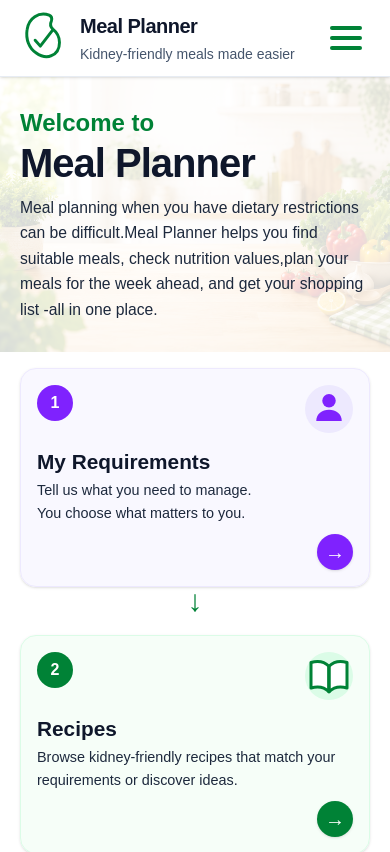
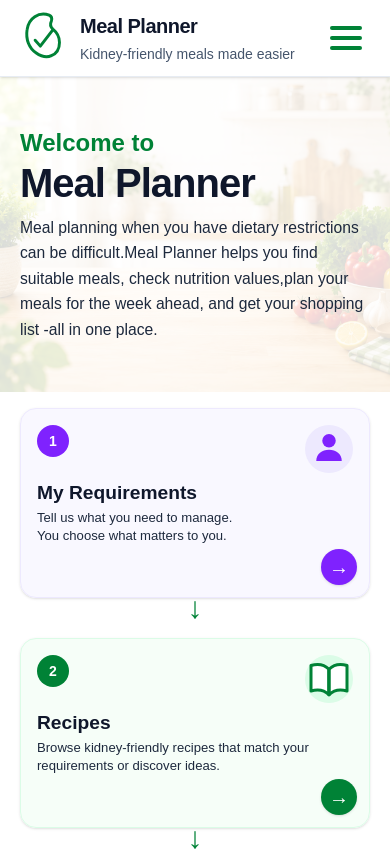
Before and after one commit to rj-jonesatlivedotcom/meal-planner, a Next.js app: page / in a window 390 px wide. Shown: the top 852 px of the page. Built offline with nearby package versions, Linux system fonts and the light colour scheme.

Commit message:
mobile payout adj

```diff
--- a/app/page.tsx
+++ b/app/page.tsx
@@ -162,7 +162,7 @@ export default function Home() {
       >
         <div className="absolute inset-0 bg-white/85 md:bg-gradient-to-r md:from-white/45 md:via-white/25 md:to-transparent" />
 
-        <div className="relative z-10 mx-auto flex min-h-[275px] max-w-[1400px] items-center px-5 py-5 sm:px-10 md:min-h-[295px] md:px-12 md:py-6 lg:px-16">
+        <div className="relative z-10 mx-auto flex min-h-[315px] max-w-[1400px] items-center px-5 py-5 sm:px-10 md:min-h-[295px] md:px-12 md:py-6 lg:px-16">
           <div className="w-full max-w-[700px]">
             <p className="text-2xl font-bold text-green-700 sm:text-3xl">
               Welcome to
@@ -192,11 +192,11 @@ export default function Home() {
             <div key={step.title} className="relative">
               <Link
                 href={step.href}
-                className={`group flex h-auto min-h-[150px] w-full flex-col rounded-2xl border px-4 py-4 shadow-sm transition hover:-translate-y-0.5 hover:shadow-md sm:min-h-[165px] sm:px-6 md:h-full md:min-h-[225px] md:px-5 md:py-6 lg:px-6 xl:min-h-[235px] ${step.cardClass}`}
+                className={`group relative flex h-[190px] w-full flex-col rounded-2xl border px-4 py-4 shadow-sm transition hover:-translate-y-0.5 hover:shadow-md sm:h-[195px] sm:px-6 md:h-full md:min-h-[225px] md:px-5 md:py-6 lg:px-6 xl:min-h-[235px] ${step.cardClass}`}
               >
                 <div className="flex items-start justify-between">
                   <span
-                    className={`flex h-9 w-9 items-center justify-center rounded-full text-base font-bold text-white ${step.numberClass}`}
+                    className={`flex h-8 w-8 items-center justify-center rounded-full text-sm font-bold text-white ${step.numberClass}`}
                   >
                     {step.number}
                   </span>
@@ -208,17 +208,17 @@ export default function Home() {
                   </div>
                 </div>
 
-                <div className="mt-4 flex flex-1 flex-col">
-                  <h2 className="text-[1.3rem] font-bold leading-tight text-slate-900 md:text-[1.3rem] lg:text-[1.45rem]">
+                <div className="mt-2 flex flex-col md:mt-4 md:flex-1">
+                  <h2 className="text-[1.2rem] font-bold leading-tight text-slate-900 md:text-[1.3rem] lg:text-[1.45rem]">
                     {step.title}
                   </h2>
 
-                  <p className="mt-1 text-[0.9rem] leading-relaxed text-slate-800 md:mt-2 md:text-[0.9rem] lg:text-[0.95rem]">
+                  <p className="mt-1 max-w-[88%] text-[0.82rem] leading-snug text-slate-800 md:mt-2 md:max-w-none md:text-[0.9rem] lg:text-[0.95rem]">
                     {step.description}
                   </p>
 
                   <div
-                    className={`mt-2 flex h-9 w-9 items-center justify-center self-end rounded-full text-xl font-semibold leading-none text-white shadow-sm transition group-hover:translate-x-1 md:mt-auto md:h-10 md:w-10 md:text-2xl ${step.arrowClass}`}
+                    className={`absolute bottom-3 right-3 flex h-9 w-9 items-center justify-center rounded-full text-xl font-semibold leading-none text-white shadow-sm transition group-hover:translate-x-1 md:static md:mt-auto md:ml-auto md:h-10 md:w-10 md:text-2xl ${step.arrowClass}`}
                     aria-hidden="true"
                   >
                     →
@@ -237,7 +237,7 @@ export default function Home() {
 
               {index < steps.length - 1 && (
                 <div
-                  className="flex h-7 items-center justify-center text-3xl font-bold leading-none text-green-700 sm:h-8 md:hidden"
+                  className="flex h-5 items-center justify-center text-3xl font-bold leading-none text-green-700 sm:h-6 md:hidden"
                   aria-hidden="true"
                 >
                   ↓
```
